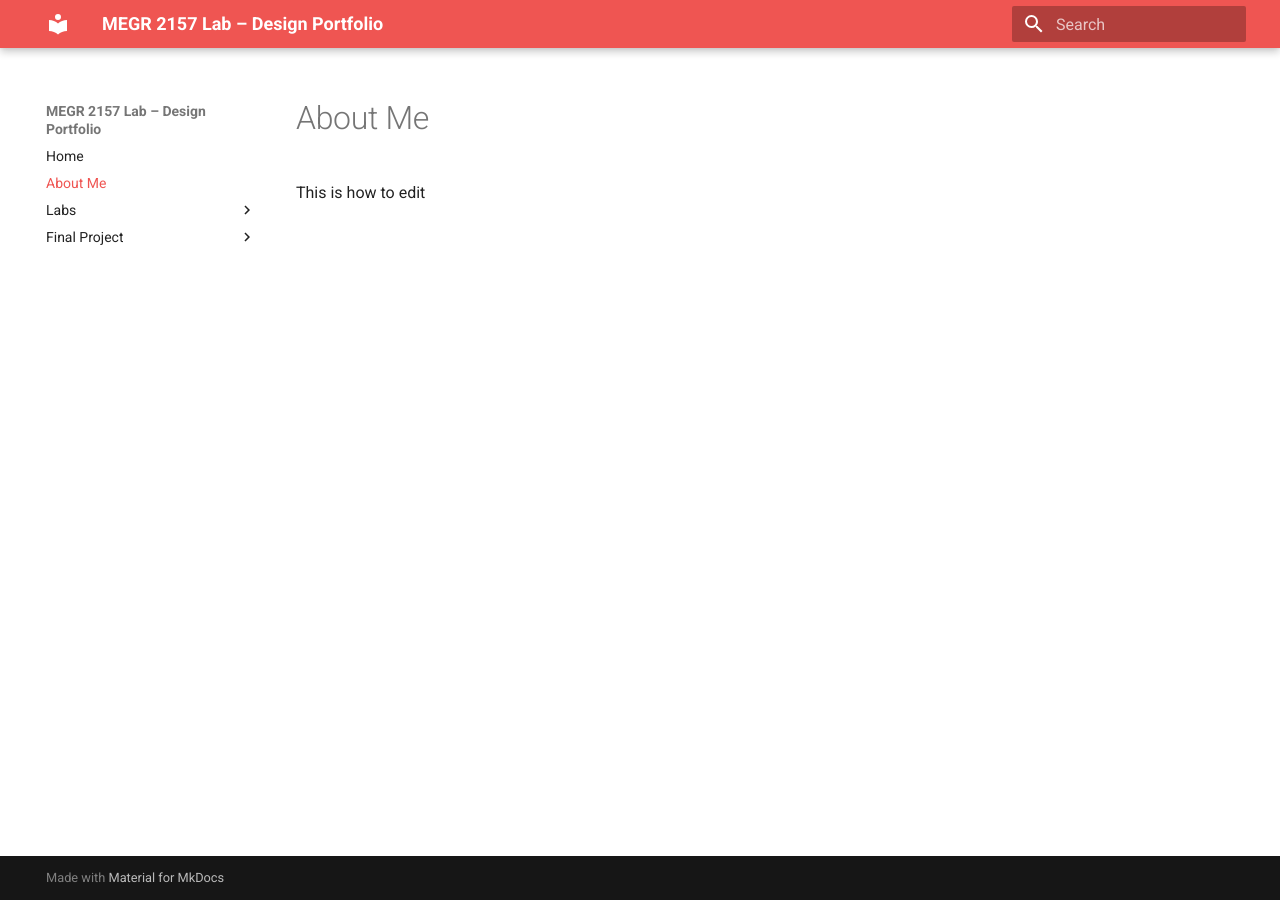
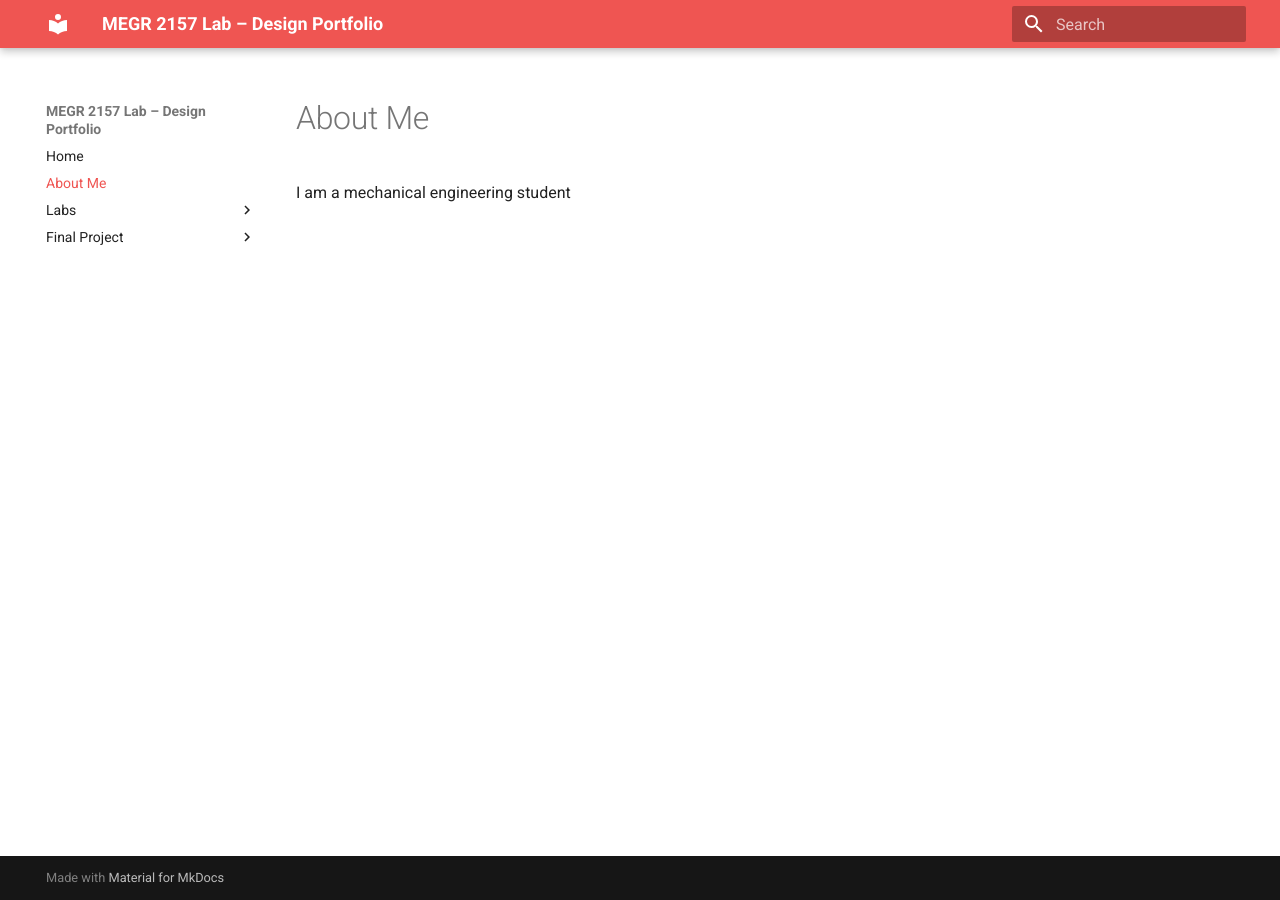
Before and after one commit to AlexanderAlvarado42/Alexander-Alvarado-Portfolio, an MkDocs documentation site: the page built from docs/aboutme/index.md, in a window 1280 px wide. Built offline with MkDocs 1.6.1 and Material for MkDocs 9.7.7, drawn with Linux system fonts in a browser that asks for light colours.

Commit message:
Update index.md

```diff
--- a/docs/aboutme/index.md
+++ b/docs/aboutme/index.md
@@ -1,2 +1,2 @@
 #About Me
-This is how to edit
+I am a mechanical engineering student
```
